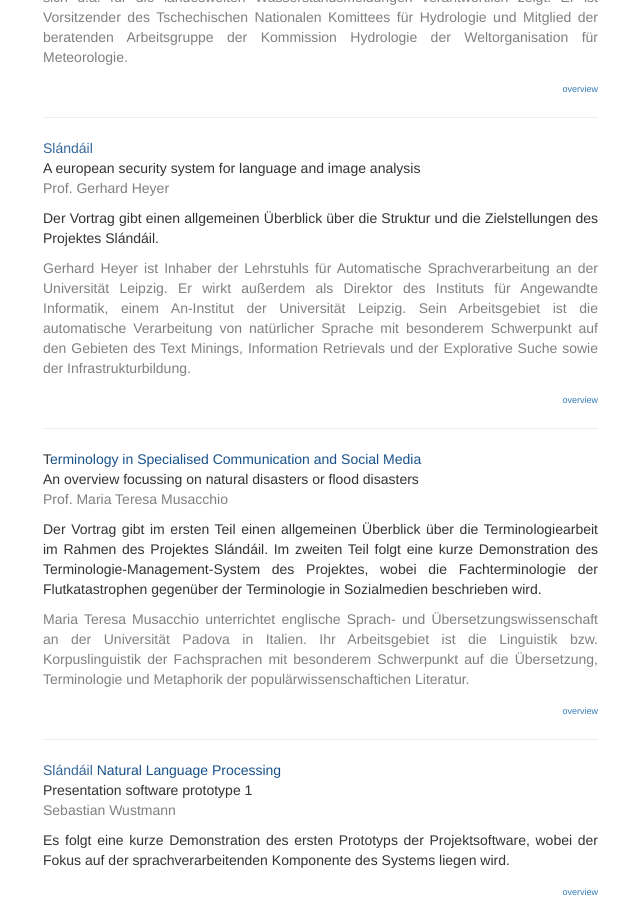
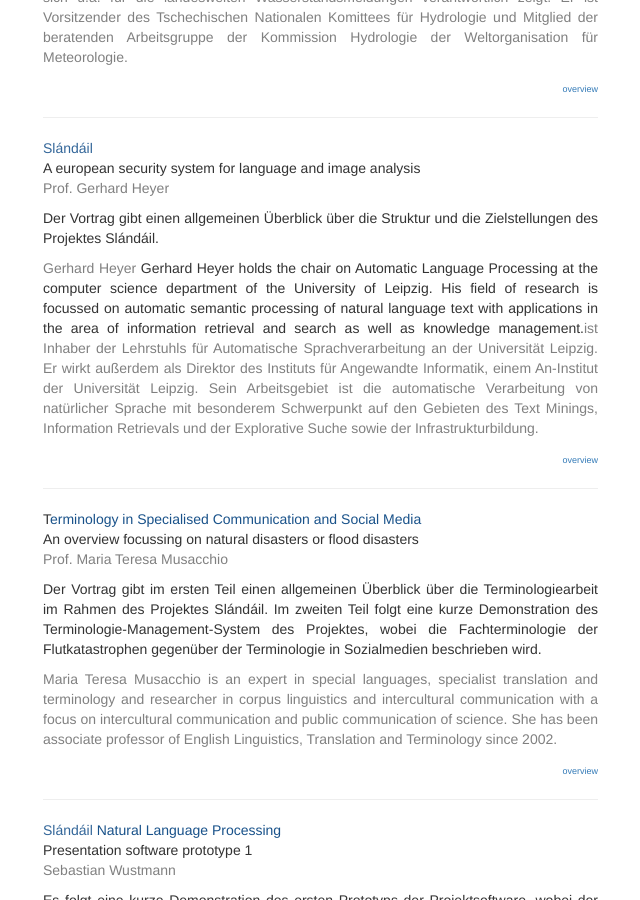
Before and after one commit to susedev/test, a Jekyll site: the page built from titles-and-speakers.html, in a window 1280 px wide and 900 px high, scrolled down 2872 px. Shown: the whole window, without its empty margins (222-862 px from the left). Built offline with Jekyll 4.4.1, drawn with Linux system fonts in a browser that asks for light colours; nearby versions of some CDN libraries.

Commit message:
Edit from JekyllCMS

```diff
--- a/titles-and-speakers.html
+++ b/titles-and-speakers.html
@@ -101,7 +101,7 @@ A european security system for language and image analysis<br />
 
 <p style="text-align: justify;">Der Vortrag gibt einen allgemeinen &Uuml;berblick &uuml;ber die Struktur und die Zielstellungen des Projektes Sl&aacute;nd&aacute;il.</p>
 
-<p style="text-align: justify;"><span style="color: #808080;">Gerhard Heyer ist Inhaber der Lehrstuhls f&uuml;r Automatische Sprachverarbeitung an der Universit&auml;t Leipzig. Er wirkt au&szlig;erdem als Direktor des Instituts f&uuml;r Angewandte Informatik, einem An-Institut der Universit&auml;t Leipzig. Sein Arbeitsgebiet ist die automatische Verarbeitung von nat&uuml;rlicher Sprache mit besonderem Schwerpunkt auf den Gebieten des Text Minings, Information Retrievals und der Explorative Suche sowie der Infrastrukturbildung.</span></p>
+<p style="text-align: justify;"><span style="color: #808080;">Gerhard Heyer </span>Gerhard Heyer holds the chair on Automatic Language Processing at the computer science department of the University of Leipzig. His field of research is focussed on automatic semantic processing of natural language text with applications in the area of information retrieval and search as well as knowledge management.<span style="color: #808080;">ist Inhaber der Lehrstuhls f&uuml;r Automatische Sprachverarbeitung an der Universit&auml;t Leipzig. Er wirkt au&szlig;erdem als Direktor des Instituts f&uuml;r Angewandte Informatik, einem An-Institut der Universit&auml;t Leipzig. Sein Arbeitsgebiet ist die automatische Verarbeitung von nat&uuml;rlicher Sprache mit besonderem Schwerpunkt auf den Gebieten des Text Minings, Information Retrievals und der Explorative Suche sowie der Infrastrukturbildung.</span></p>
 
 <p style="text-align: right;"><span style="color: #808080;"><span style="font-size: xx-small;"><a href="http://eijc.github.io/data/programme.html">overview</a></span> </span></p>
 
@@ -112,7 +112,7 @@ An overview focussing on natural disasters or flood disasters<br />
 
 <p style="text-align: justify;">Der Vortrag gibt im ersten Teil einen allgemeinen &Uuml;berblick &uuml;ber die Terminologiearbeit im Rahmen des Projektes Sl&aacute;nd&aacute;il. Im zweiten Teil folgt eine kurze Demonstration des Terminologie-Management-System des Projektes, wobei die Fachterminologie der Flutkatastrophen gegen&uuml;ber der Terminologie in Sozialmedien beschrieben wird.</p>
 
-<p style="text-align: justify;"><span style="color: #808080;">Maria Teresa Musacchio unterrichtet englische Sprach- und &Uuml;bersetzungswissenschaft an der Universit&auml;t Padova in Italien. Ihr Arbeitsgebiet ist die Linguistik bzw. Korpuslinguistik der Fachsprachen mit besonderem Schwerpunkt auf die &Uuml;bersetzung, Terminologie und Metaphorik der popul&auml;rwissenschaftichen Literatur.</span></p>
+<p style="text-align: justify;"><span style="color:#808080;">Maria Teresa Musacchio is an expert in special languages, specialist translation and terminology and researcher in corpus linguistics and intercultural communication with a focus on intercultural communication and public communication of science. She has been associate professor of English Linguistics, Translation and Terminology since 2002.</span></p>
 
 <p style="text-align: right;"><span style="color: #808080;"><span style="font-size: xx-small;"><a href="http://eijc.github.io/data/programme.html">overview</a></span> </span></p>
 
```
